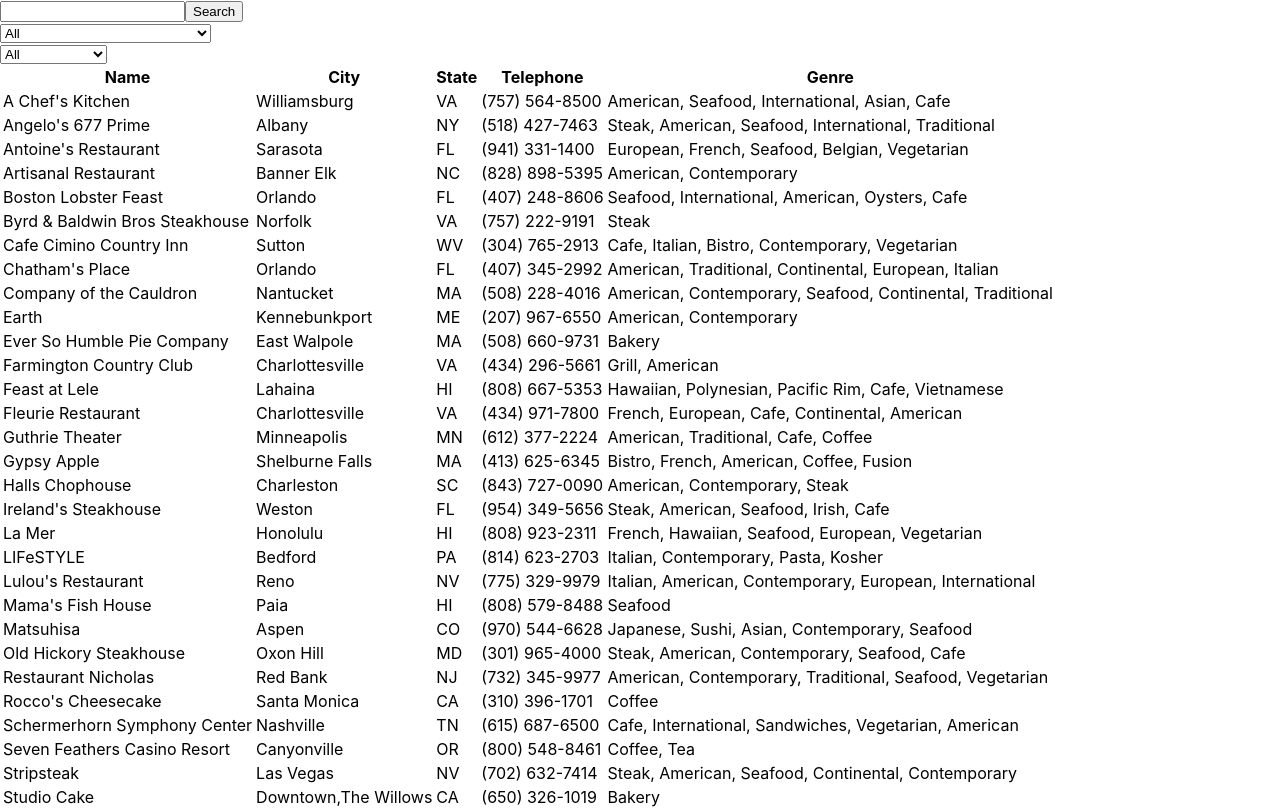
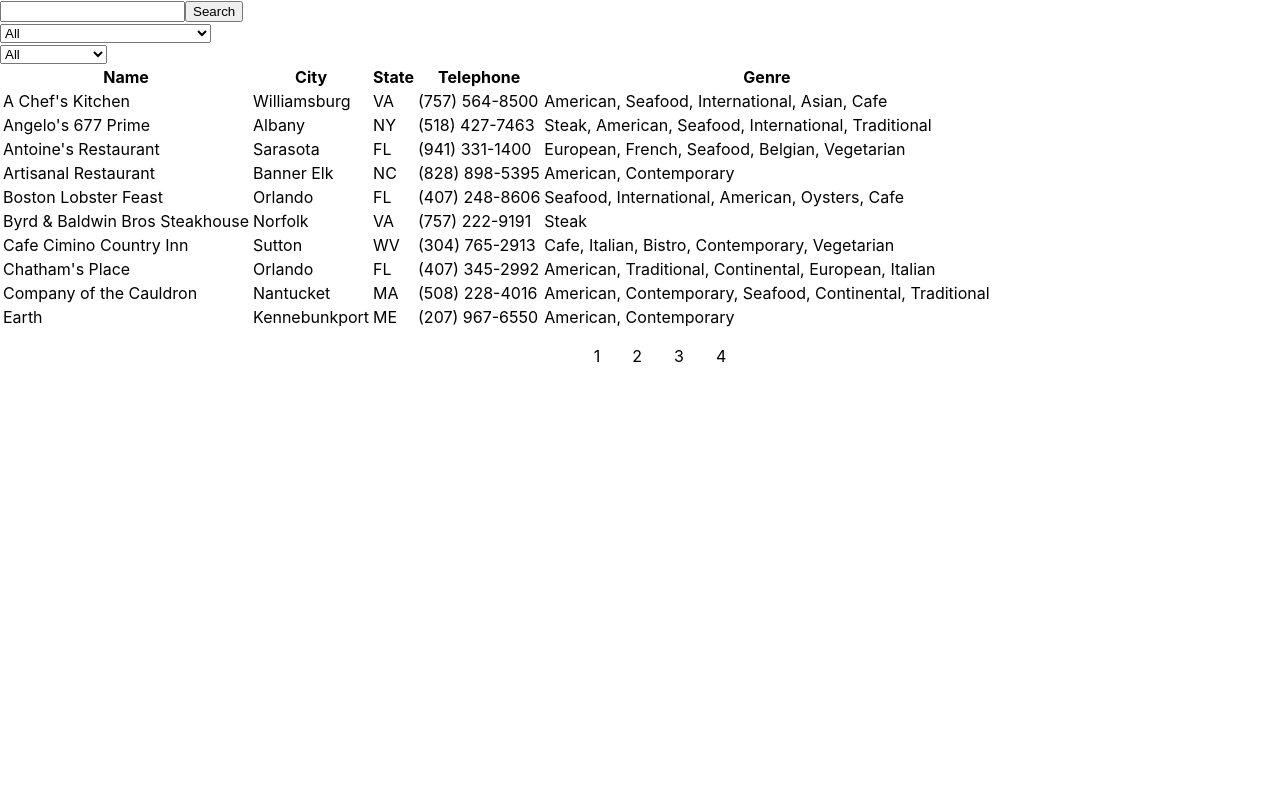
Before and after one commit to whoiskonstantin/restaurant-table, a React (Create React App) app: page / in a window 1280 px wide. Shown: the top 808 px of the page. Built offline with nearby package versions, Linux system fonts and the light colour scheme.

Commit message:
Pagination complete

```diff
--- a/src/RestaurantTable/RestaurantsTable.js
+++ b/src/RestaurantTable/RestaurantsTable.js
@@ -20,10 +20,11 @@ const RestaurantTable = () => {
   const [selectedGenre, setSelectedGenre] = useState('All')
   // Input field value.
   const [nameInput, setNameInput] = useState('')
-
-  const [openedPage, setOpenedPage] = useState(1)
+  //  Current page number.
+  const [currentPage, setCurrentPage] = useState(1)
 
   const onFilter = (selectedFilter, event) => {
+    setCurrentPage(1)
     // Get the value of the 'selectedFilter' .
     const selectedOption = event.target.value
     // Determine if 'selectedFilter' refers to the states or genres, execute filtering, and setState for
@@ -54,6 +55,7 @@ const RestaurantTable = () => {
 
   const searchName = event => {
     event.preventDefault()
+    setCurrentPage(1)
     const dataAfterAppliedFilters = filterRestaurants(
       selectedState,
       selectedGenre,
@@ -116,9 +118,12 @@ const RestaurantTable = () => {
         <>
           <table>
             <TableHead />
-            <TableBody openedPage={openedPage} filteredData={filteredData} />
+            <TableBody currentPage={currentPage} filteredData={filteredData} />
           </table>
-          <Pagination filteredData={filteredData} />
+          <Pagination
+            filteredData={filteredData}
+            setCurrentPage={setCurrentPage}
+          />
         </>
       )}
     </>
--- a/src/RestaurantTable/components/Pagination.js
+++ b/src/RestaurantTable/components/Pagination.js
@@ -1,6 +1,6 @@
 import React from 'react'
 
-const Pagination = ({ filteredData }) => {
+const Pagination = ({ filteredData, setCurrentPage }) => {
   const numberOfRestaurants = filteredData.length
   const numberOfPages = Math.ceil(numberOfRestaurants / 10)
   const pages = []
@@ -11,7 +11,9 @@ const Pagination = ({ filteredData }) => {
   return (
     <ul>
       {pages.map(pageNumber => (
-        <li key={pageNumber}>{pageNumber}</li>
+        <li key={pageNumber} onClick={() => setCurrentPage(pageNumber)}>
+          {pageNumber}
+        </li>
       ))}
     </ul>
   )
--- a/src/RestaurantTable/components/TableBody.js
+++ b/src/RestaurantTable/components/TableBody.js
@@ -1,10 +1,9 @@
 import React from 'react'
 
-const TableBody = ({ filteredData, openedPage }) => {
-  const numberOfRestaurants = filteredData.length
-  const numberOfPages = Math.ceil(numberOfRestaurants / 10)
-
-  console.log(numberOfPages)
+const TableBody = ({ filteredData, currentPage }) => {
+  const pageSize = 10
+  let startIndex = (currentPage - 1) * pageSize
+  let endIndex = startIndex + pageSize
 
   if (!filteredData) {
     return null
@@ -12,7 +11,7 @@ const TableBody = ({ filteredData, openedPage }) => {
 
   return (
     <tbody>
-      {filteredData.map(restaurant => (
+      {filteredData.slice(startIndex, endIndex).map(restaurant => (
         <tr key={restaurant.id}>
           <td>{restaurant.name}</td>
           <td>{restaurant.city}</td>
```
